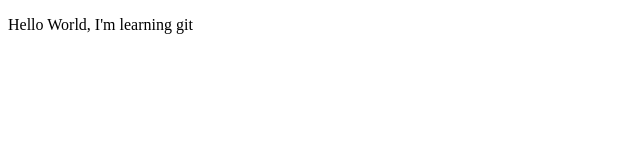
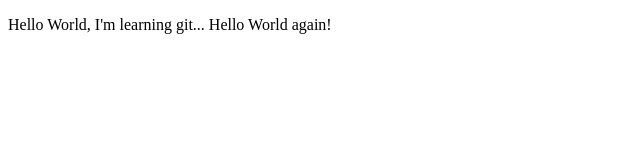
Before and after one commit to lukamaricic/cs50-lecture0, a plain HTML site: page hello.html in a window 1280 px wide. Shown: the whole page, without its empty margins (0-640 px from the left). Drawn offline with Linux system fonts and the light colour scheme.

Commit message:
Update hello.html
A

```diff
--- a/hello.html
+++ b/hello.html
@@ -7,6 +7,6 @@
 
 
     <body>
-        <p>Hello World, I'm learning git</p>
+        <p>Hello World, I'm learning git... Hello World again!</p>
     </body>
 </html>
```
